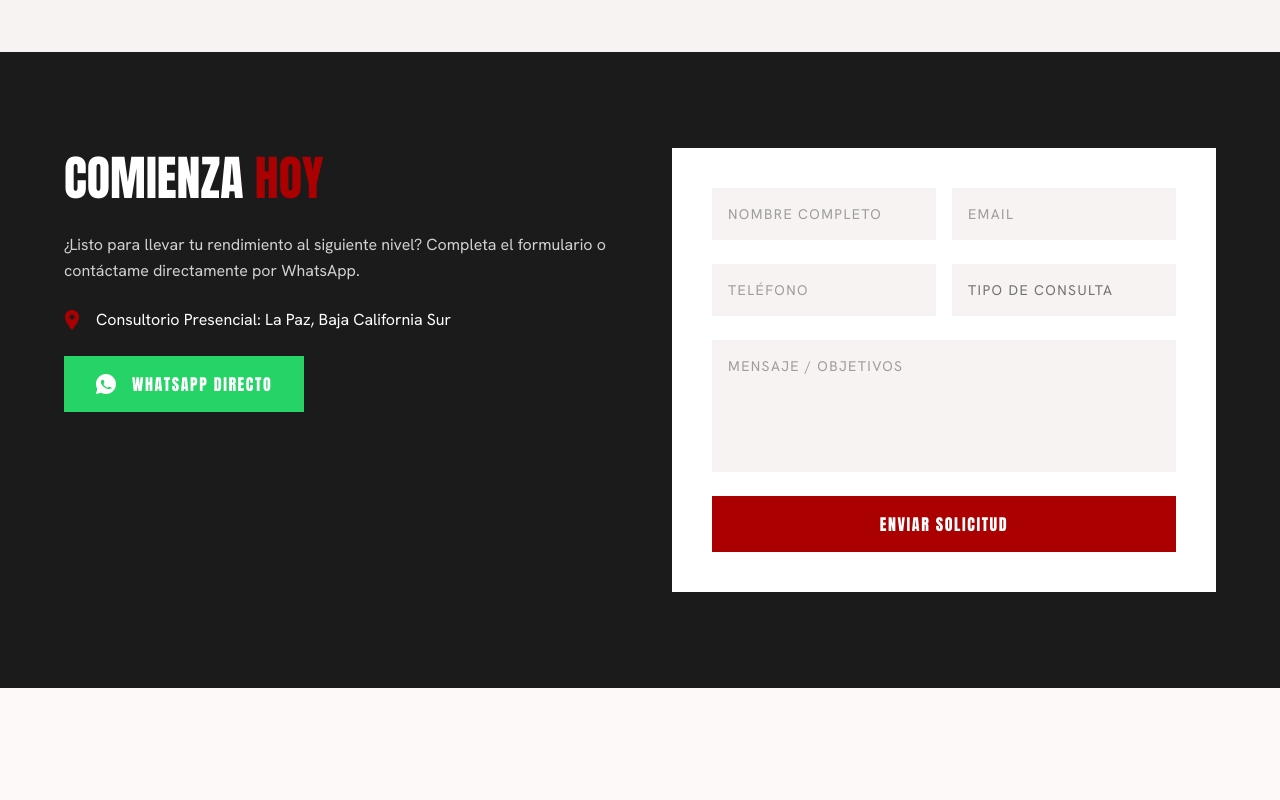
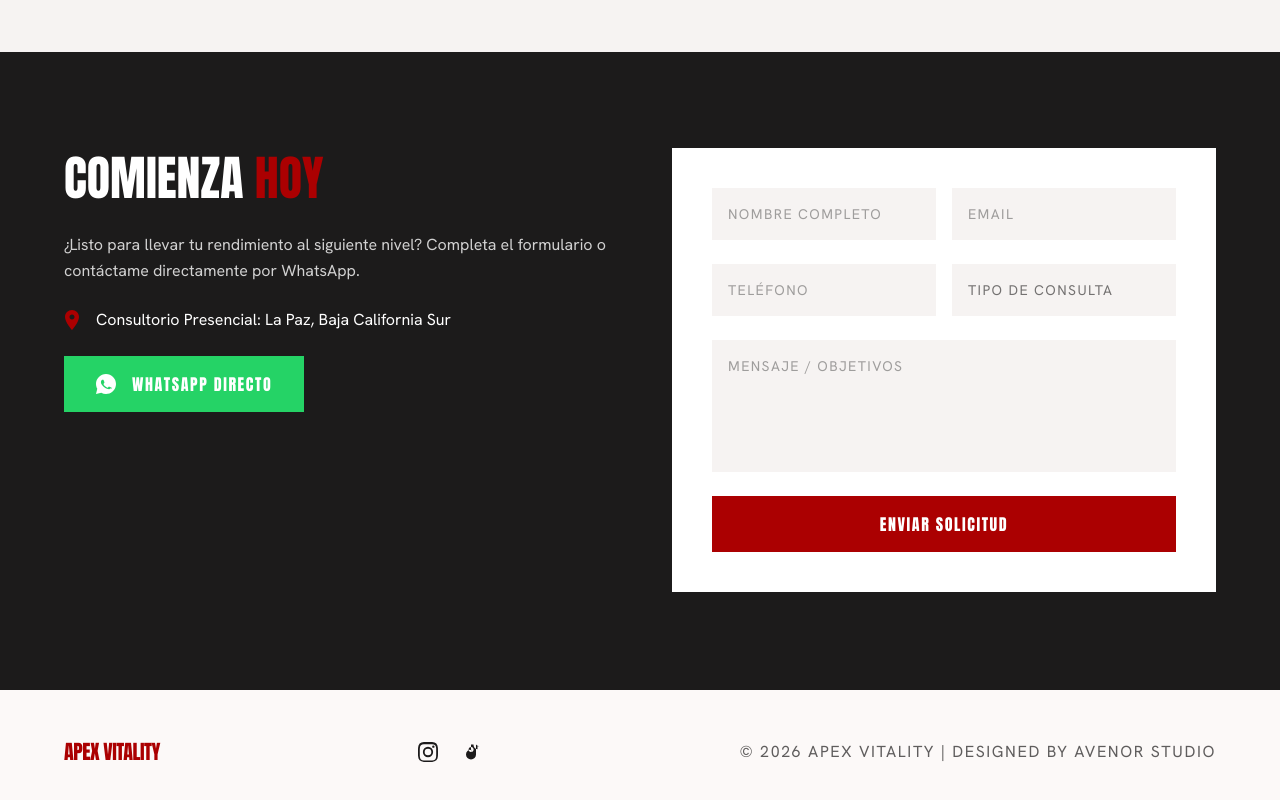
Before and after one commit to christianFiol8/apex-vitality, a Next.js app: page / in a window 1280 px wide. Shown: the part 4186-4986 px from the top of the page. Before the commit the page ends 4874 px from the top, so only its background shows below. Built offline with nearby package versions, Linux system fonts and the light colour scheme.

Commit message:
feat: seccion footer

```diff
--- a/app/page.tsx
+++ b/app/page.tsx
@@ -6,6 +6,7 @@ import Transformations from "@/components/sections/Transformations"
 import WorkMethod from "@/components/sections/WorkMethod"
 import Testimonials from "@/components/sections/Testimonials"
 import Contact from "@/components/sections/Contact"
+import Footer from "@/components/sections/Footer"
 
 export default function Home() {
   return (
@@ -18,6 +19,7 @@ export default function Home() {
       <WorkMethod />
       <Testimonials />
       <Contact />
+      <Footer />
     </main>
   )
 }
--- a/components/sections/Footer.tsx
+++ b/components/sections/Footer.tsx
@@ -0,0 +1,48 @@
+export default function Footer() {
+  return (
+    <footer className="bg-cream border-t-2 border-dark py-12">
+      <div className="max-w-[1280px] mx-auto px-16 flex items-center justify-between">
+
+        {/* Logo */}
+        <span className="font-anton text-primary text-xl uppercase tracking-tight">
+          APEX VITALITY
+        </span>
+
+        {/* Redes sociales */}
+        <div className="flex items-center gap-6">
+          {/* Instagram */}
+          <a
+            href="https://instagram.com"
+            target="_blank"
+            rel="noopener noreferrer"
+            className="text-dark hover:text-primary transition-colors duration-200"
+            aria-label="Instagram"
+          >
+            <svg className="w-5 h-5" viewBox="0 0 20 20" fill="currentColor">
+              <path d="M10 2.163c2.67 0 2.987.01 4.042.059 2.71.123 3.976 1.409 4.099 4.099.048 1.054.057 1.37.057 4.04 0 2.672-.01 2.988-.057 4.042-.124 2.687-1.387 3.975-4.1 4.099-1.054.048-1.368.058-4.041.058-2.67 0-2.987-.01-4.04-.058-2.717-.124-3.977-1.416-4.1-4.1-.048-1.054-.058-1.37-.058-4.041 0-2.67.01-2.986.058-4.04.124-2.69 1.387-3.977 4.1-4.1 1.054-.048 1.37-.058 4.04-.058zM10 0C7.284 0 6.944.012 5.878.06 2.246.227.227 2.242.061 5.877.01 6.944 0 7.284 0 10s.01 3.057.06 4.123c.167 3.632 2.18 5.65 5.817 5.817C6.944 19.99 7.284 20 10 20s3.057-.01 4.122-.06c3.629-.167 5.652-2.182 5.816-5.817.05-1.066.062-1.407.062-4.123s-.011-3.056-.06-4.122C19.775 2.249 17.76.228 14.122.061 13.057.01 12.716 0 10 0zm0 4.865a5.135 5.135 0 100 10.27 5.135 5.135 0 000-10.27zm0 8.468a3.333 3.333 0 110-6.666 3.333 3.333 0 010 6.666zm5.338-9.87a1.2 1.2 0 100 2.4 1.2 1.2 0 000-2.4z"/>
+            </svg>
+          </a>
+
+          {/* TikTok */}
+          <a
+            href="https://tiktok.com"
+            target="_blank"
+            rel="noopener noreferrer"
+            className="text-dark hover:text-primary transition-colors duration-200"
+            aria-label="TikTok"
+          >
+            <svg className="w-5 h-5" viewBox="0 0 20 20" fill="currentColor">
+              <path d="M17.5 4.18a4.86 4.86 0 01-3.5-1.64V12.5a5 5 0 11-5-5 .9.9 0 01.18.02V10a2.52 2.52 0 10-.18 0V2.5h2.5a4.84 4.84 0 004 4.84V4.18z"/>
+            </svg>
+          </a>
+        </div>
+
+        {/* Copyright */}
+        <p className="font-hanken text-dark/70 text-base tracking-widest uppercase">
+          © 2026 APEX VITALITY | DESIGNED BY AVENOR STUDIO
+        </p>
+
+      </div>
+    </footer>
+  )
+}
```
